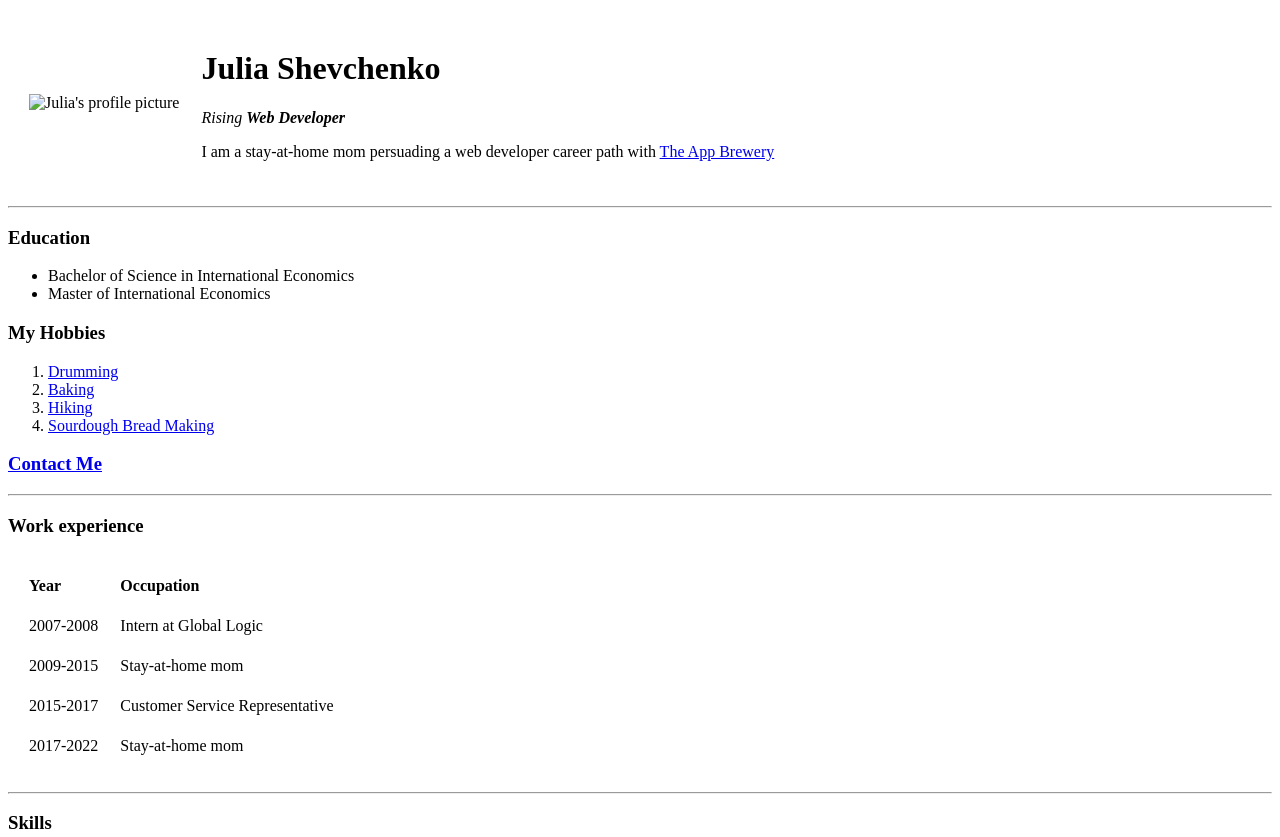
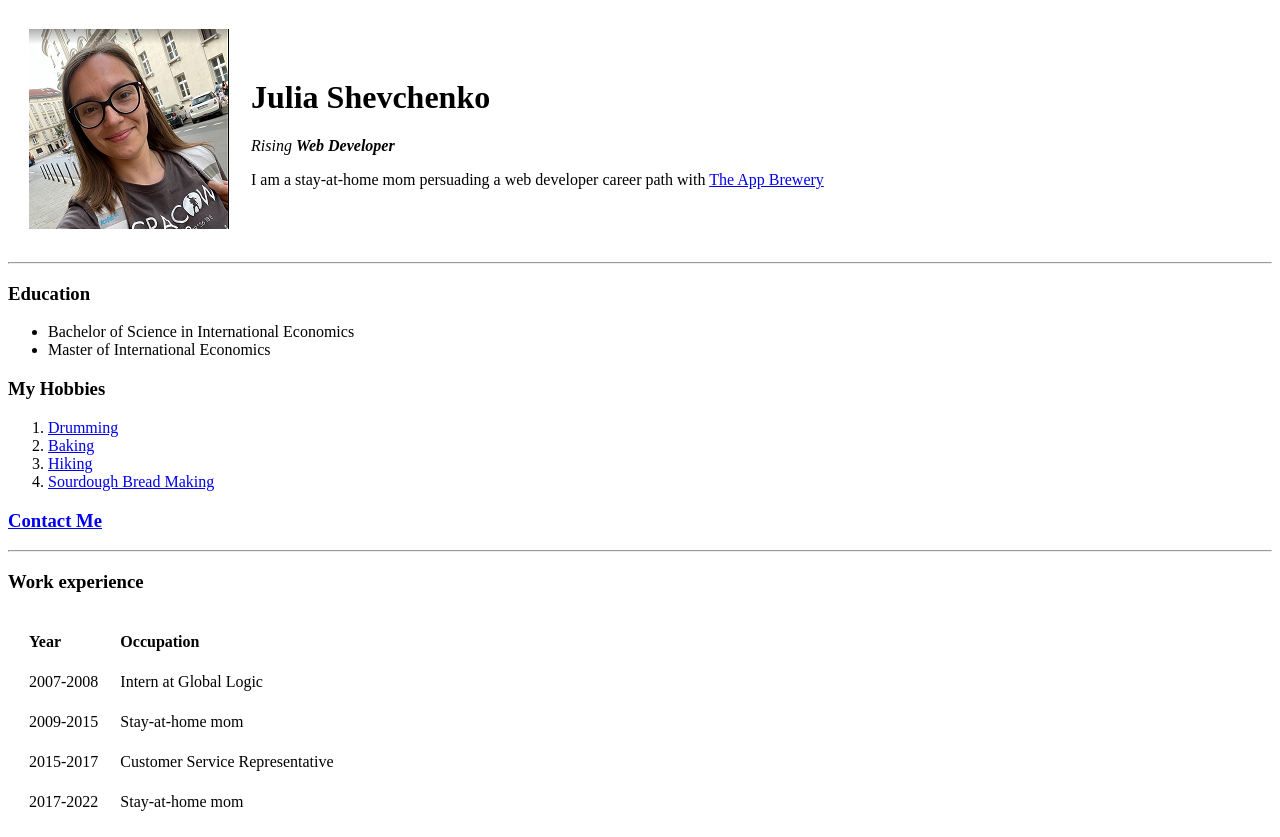
Before and after one commit to Juliia-Shevchenko/CV, a plain HTML site: page index.html in a window 1280 px wide. Shown: the top 837 px of the page. Drawn offline with Linux system fonts and the light colour scheme.

Commit message:
Update Image Path

```diff
--- a/index.html
+++ b/index.html
@@ -12,7 +12,7 @@
     <table cellspacing="20">
         <tr>
             <td>
-                <img src="Imgs/IMG_2232.HEIC"
+                <img src="Imgs/Julia's profile picture.png"
                     alt="Julia's profile picture">
             </td>
             <td>
```
